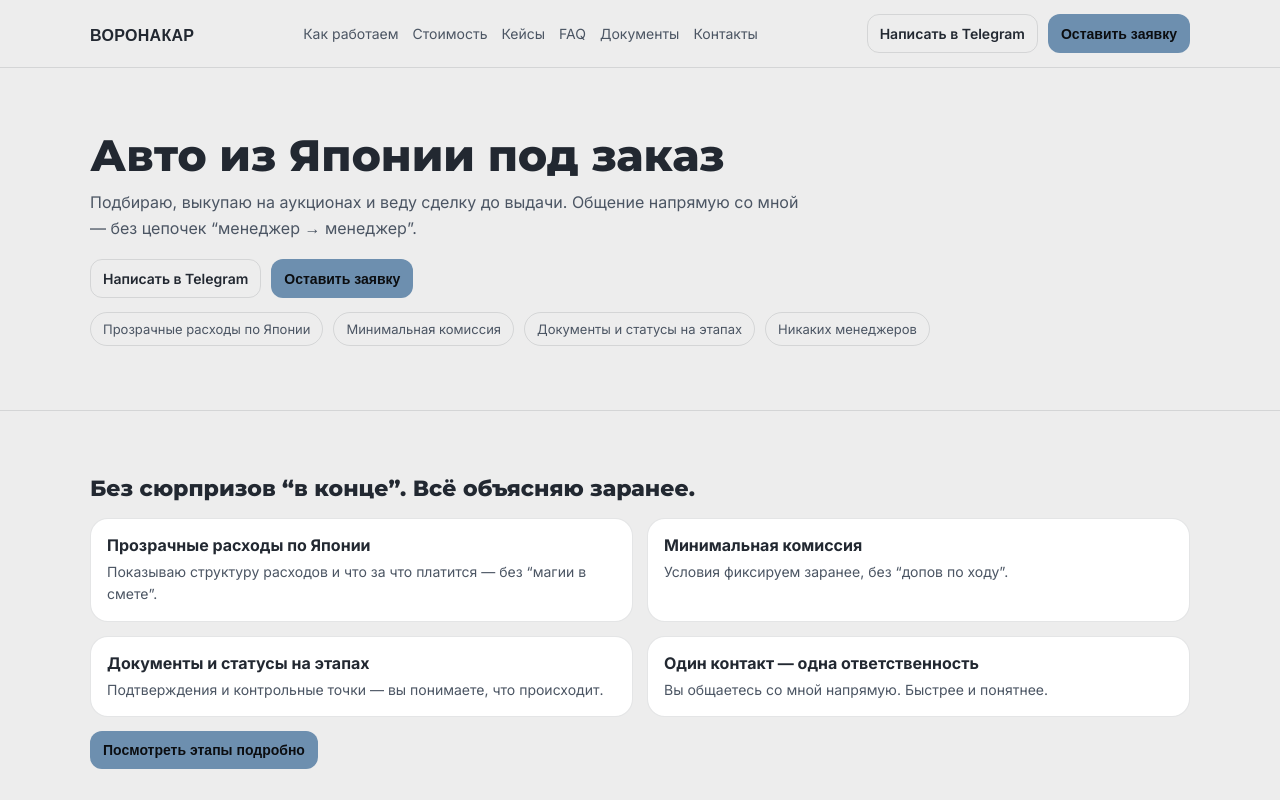
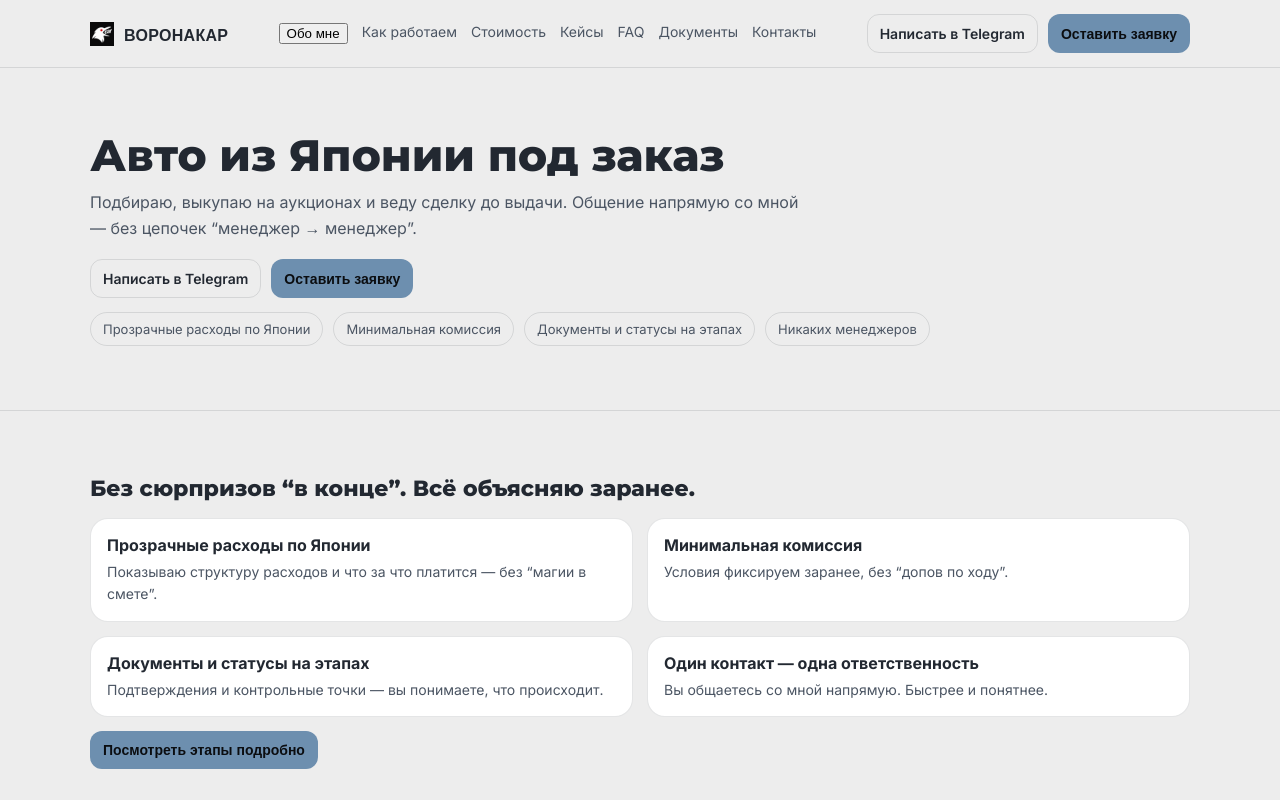
Before and after one commit to melehaha/vorona-site, a Next.js app: page / in a window 1280 px wide. Shown: the top 800 px of the page. Built offline with nearby package versions, Linux system fonts and the light colour scheme.

Commit message:
Update page.tsx

```diff
--- a/src/app/page.tsx
+++ b/src/app/page.tsx
@@ -154,6 +154,7 @@ export default function Page() {
   const [openCost, setOpenCost] = useState(false);
   const [openFaq, setOpenFaq] = useState(false);
   const [openDocs, setOpenDocs] = useState(false);
+  const [openAbout, setOpenAbout] = useState(false);
   const [activeDoc, setActiveDoc] = useState<"dogovor" | "invoice">("dogovor");
 
   const [caseModalId, setCaseModalId] = useState<string | null>(null);
@@ -242,9 +243,15 @@ export default function Page() {
       {/* Header */}
       <div className="header">
         <div className="container headerInner">
-          <div className="brand">ВОРОНАКАР</div>
+          <div className="brand" style={{ display: "flex", alignItems: "center", gap: 10 }}>
+  <img src="/img/logo.png" alt="ВОРОНАКАР" style={{ width: 24, height: 24 }} />
+  <span>ВОРОНАКАР</span>
+</div>
 
           <nav className="nav" aria-label="Навигация">
+            <button className="navLink" onClick={() => setOpenAbout(true)} type="button">
+  Обо мне
+</button>
             <a href="#steps">Как работаем</a>
             <a href="#cost">Стоимость</a>
             <a href="#cases">Кейсы</a>
```
